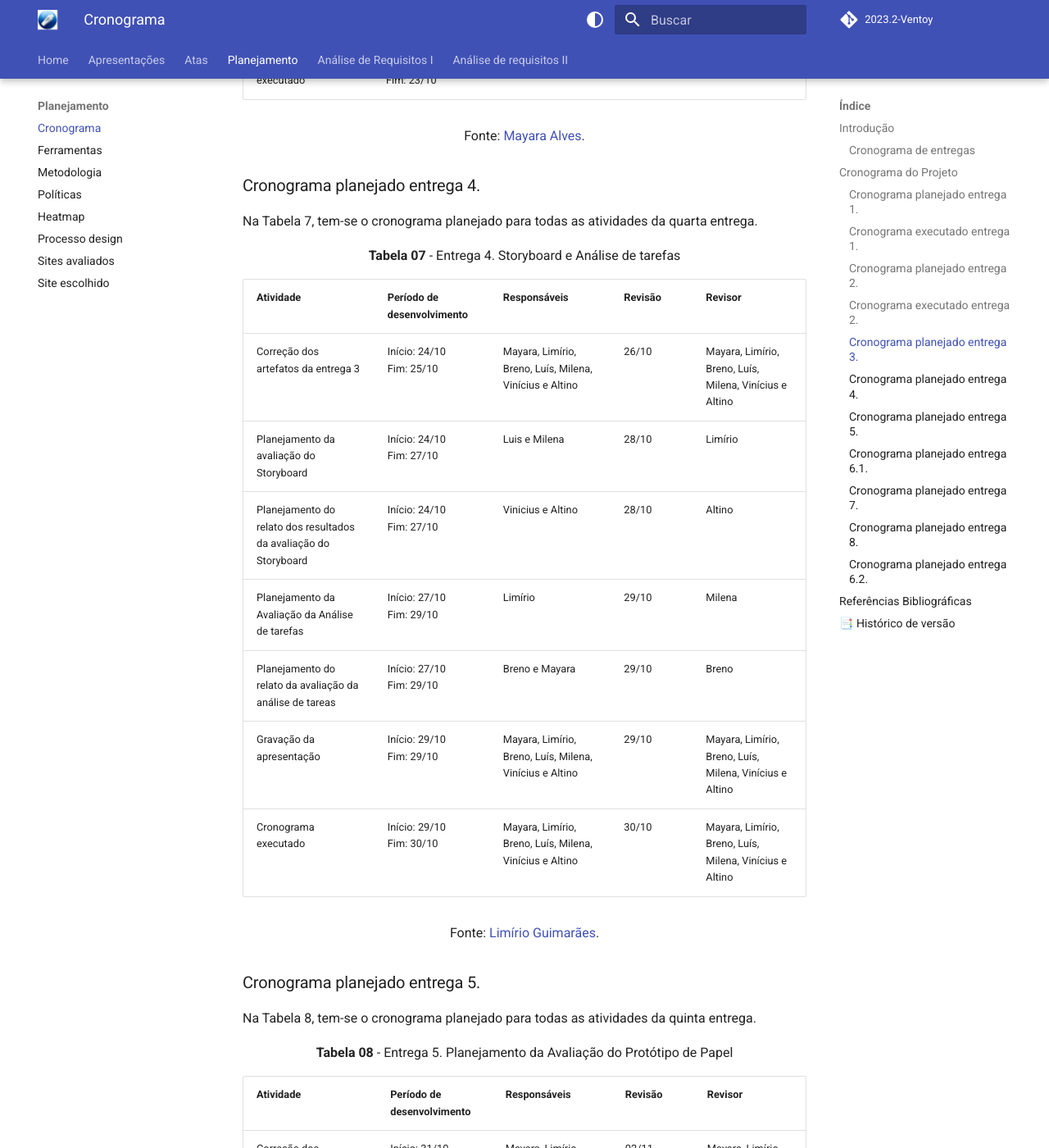
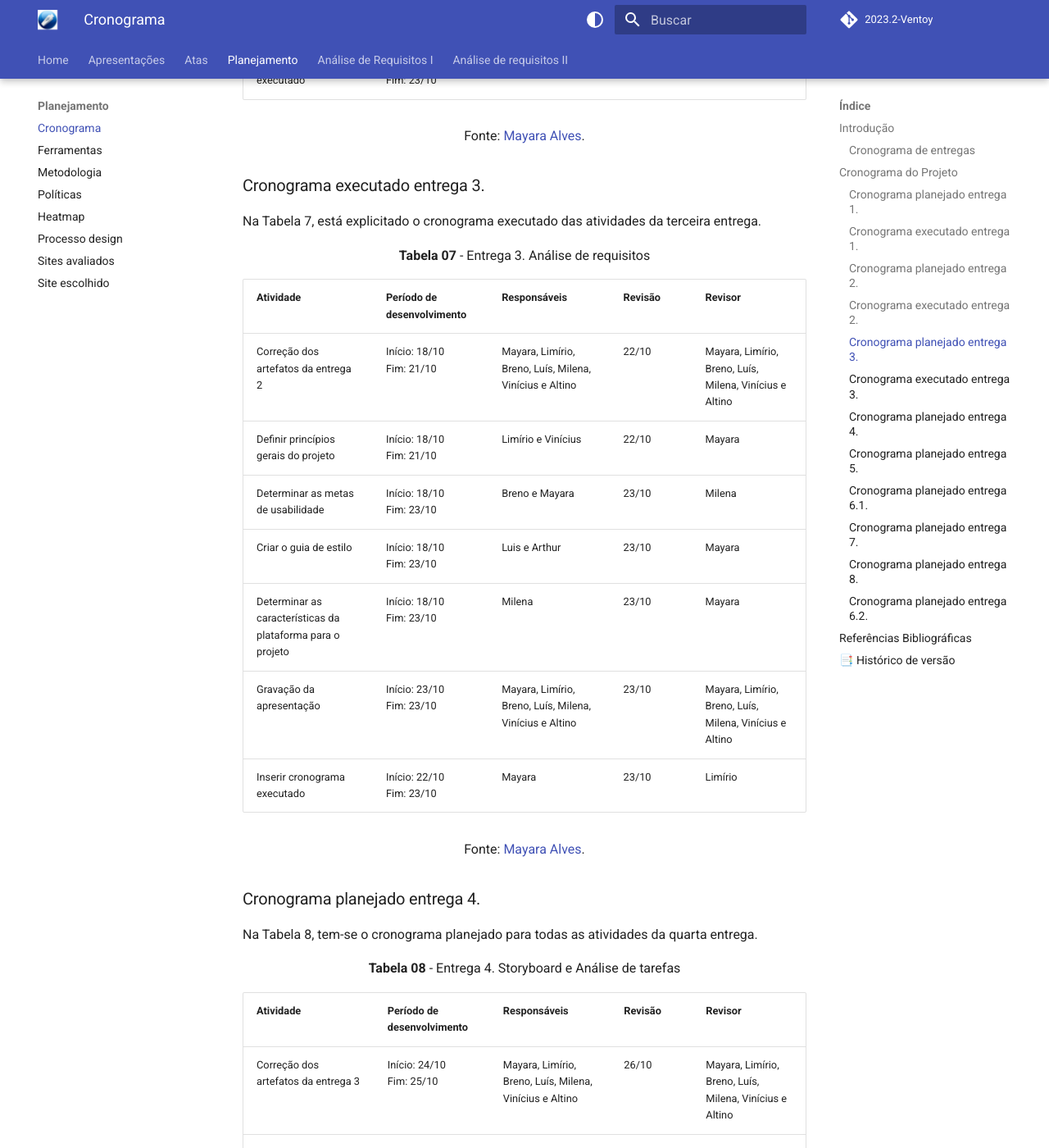
Before and after one commit to Interacao-Humano-Computador/2023.2-Ventoy, an MkDocs documentation site: the page built from docs/planejamento/cronograma.md, in a window 1280 px wide and 1400 px high, scrolled down 8155 px. Shown: the whole window at 82% size. Built offline with MkDocs 1.6.1 and Material for MkDocs 9.7.7, drawn with Linux system fonts in a browser that asks for light colours; comment, search, counter and statistics services are not loaded; some of the changed text lies outside the part shown.

Commit message:
Update cronograma.md

```diff
--- a/docs/planejamento/cronograma.md
+++ b/docs/planejamento/cronograma.md
@@ -141,11 +141,29 @@ Na Tabela 6, tem-se o cronograma planejado para todas as atividades da terceira
 
 <font size="3"><p style="text-align: center">Fonte: [Mayara Alves](https://github.com/Mayara-tech).</p></font>
 
+### Cronograma executado entrega 3.
+
+Na Tabela 7, está explicitado o cronograma executado das atividades da terceira entrega.
+
+<p align="center"><b>Tabela 07</b> - Entrega 3. Análise de requisitos </p>
+
+| Atividade                                                        | Período de desenvolvimento  | Responsáveis       | Revisão   | Revisor            |
+| ---------------------------------------------------------------- | --------------------------- | ------------------ | ----------| ------------------ |
+| Correção dos artefatos da entrega 2                              | Início: 18/10<br>Fim: 21/10 | Mayara, Limírio, Breno, Luís, Milena, Vinícius e Altino                   |   22/10   |Mayara, Limírio, Breno, Luís, Milena, Vinícius e Altino	     |
+| Definir princípios gerais do projeto                             | Início: 18/10<br>Fim: 21/10 | Limírio e Vinícius        |   22/10   | Mayara      |
+| Determinar as metas de usabilidade                               | Início: 18/10<br>Fim: 23/10 | Breno e Mayara            |   23/10   | Milena      |
+| Criar o  guia de estilo                                          | Início: 18/10<br>Fim: 23/10 | Luis e Arthur             |   23/10   | Mayara	     |
+| Determinar as características da plataforma para o projeto       | Início: 18/10<br>Fim: 23/10 | Milena                    |   23/10   | Mayara      |
+| Gravação da apresentação                                         | Início: 23/10<br>Fim: 23/10 | Mayara, Limírio, Breno, Luís, Milena, Vinícius e Altino                    |   23/10   |Mayara, Limírio, Breno, Luís, Milena, Vinícius e Altino      |
+| Inserir cronograma executado                                     | Início: 22/10<br>Fim: 23/10 | Mayara                  |   23/10   | Limírio    |
+
+<font size="3"><p style="text-align: center">Fonte: [Mayara Alves](https://github.com/Mayara-tech).</p></font>
+
 ### Cronograma planejado entrega 4.
 
-Na Tabela 7, tem-se o cronograma planejado para todas as atividades da quarta entrega.
+Na Tabela 8, tem-se o cronograma planejado para todas as atividades da quarta entrega.
 
-<p align="center"><b>Tabela 07</b> - Entrega 4. Storyboard e Análise de tarefas </p>
+<p align="center"><b>Tabela 08</b> - Entrega 4. Storyboard e Análise de tarefas </p>
 
 | Atividade                                                        | Período de desenvolvimento  | Responsáveis       | Revisão   | Revisor            |
 | ---------------------------------------------------------------- | --------------------------- | ------------------ | ----------| ------------------ |
@@ -161,9 +179,9 @@ Na Tabela 7, tem-se o cronograma planejado para todas as atividades da quarta en
 
 ### Cronograma planejado entrega 5.
 
-Na Tabela 8, tem-se o cronograma planejado para todas as atividades da quinta entrega.
+Na Tabela 9, tem-se o cronograma planejado para todas as atividades da quinta entrega.
 
-<p align="center"><b>Tabela 08</b> - Entrega 5. Planejamento da Avaliação do Protótipo de Papel </p>
+<p align="center"><b>Tabela 09</b> - Entrega 5. Planejamento da Avaliação do Protótipo de Papel </p>
 
 | Atividade                                                        	      | Período de desenvolvimento  | Responsáveis       | Revisão   | Revisor            |
 | ------------------------------------------------------------------------| --------------------------- | ------------------ | ----------| ------------------ |
@@ -179,9 +197,9 @@ Na Tabela 8, tem-se o cronograma planejado para todas as atividades da quinta en
 
 ### Cronograma planejado entrega 6.1.
 
-Na Tabela 9, tem-se o cronograma planejado para todas as atividades da entrega 6.1.
+Na Tabela 10, tem-se o cronograma planejado para todas as atividades da entrega 6.1.
 
-<p align="center"><b>Tabela 09</b> - Entrega 6.1. Verificação dos artefatos I </p>
+<p align="center"><b>Tabela 10</b> - Entrega 6.1. Verificação dos artefatos I </p>
 
 | Atividade                                                        	      | Período de desenvolvimento  | Responsáveis       | Revisão   | Revisores          |
 | ------------------------------------------------------------------------| --------------------------- | ------------------ | ----------| ------------------ |
@@ -198,9 +216,9 @@ Na Tabela 9, tem-se o cronograma planejado para todas as atividades da entrega 6
 
 ### Cronograma planejado entrega 7.
 
-Na Tabela 10, tem-se o cronograma planejado para todas as atividades da sétima entrega.
+Na Tabela 11, tem-se o cronograma planejado para todas as atividades da sétima entrega.
 
-<p align="center"><b>Tabela 10</b> - Entrega 7.  Planejamento da Avaliação do protótipo de
+<p align="center"><b>Tabela 11</b> - Entrega 7.  Planejamento da Avaliação do protótipo de
 alta fidelidade </p>
 
 | Atividade                                                        	      | Período de desenvolvimento  | Responsáveis       | Revisão   | Revisores          |
@@ -217,9 +235,9 @@ alta fidelidade </p>
 
 ### Cronograma planejado entrega 8.
 
-Na Tabela 11, tem-se o cronograma planejado para todas as atividades da oitava entrega.
+Na Tabela 12, tem-se o cronograma planejado para todas as atividades da oitava entrega.
 
-<p align="center"><b>Tabela 11</b> - Entrega 8. Relato dos resultados do Protótipo de alta fidelidade </p>
+<p align="center"><b>Tabela 12</b> - Entrega 8. Relato dos resultados do Protótipo de alta fidelidade </p>
 
 | Atividade                                                        	      | Período de desenvolvimento  | Responsáveis       | Revisão   | Revisores          |
 | ------------------------------------------------------------------------| --------------------------- | ------------------ | ----------| ------------------ |
@@ -234,9 +252,9 @@ Na Tabela 11, tem-se o cronograma planejado para todas as atividades da oitava e
 
 ### Cronograma planejado entrega 6.2.
 
-Na Tabela 12, tem-se o cronograma planejado para todas as atividades da entrega 6.2.
+Na Tabela 13, tem-se o cronograma planejado para todas as atividades da entrega 6.2.
 
-<p align="center"><b>Tabela 12</b> - Entrega 6.2. Verificação dos artefatos </p>
+<p align="center"><b>Tabela 13</b> - Entrega 6.2. Verificação dos artefatos </p>
 
 | Atividade                                                        	      | Período de desenvolvimento  | Responsáveis       | Revisão   | Revisores          |
 | ------------------------------------------------------------------------| --------------------------- | ------------------ | ----------| ------------------ |
@@ -263,3 +281,4 @@ Na Tabela 12, tem-se o cronograma planejado para todas as atividades da entrega
 | `1.0`   |26/09/2023 |Criação da primeira versão do cronograma | [Limírio Guimarães](https://github.com/LimirioGuimaraes), [Mayara Alves](https://github.com/Mayara-tech) e [Altino Arthur](https://github.com/arthurrochamoreira) | [Breno Queiroz](https://github.com/brenob6)|
 | `1.1`   |06/10/2023 |Adicionando cronograma executado da primeira entrega|[Mayara Alves](https://github.com/Mayara-tech)| [Limírio Guimarães](https://github.com/LimirioGuimaraes)|
 | `1.2`   |17/10/2023 |Adicionando cronograma executado da segunda entrega|[Mayara Alves](https://github.com/Mayara-tech)| [Limírio Guimarães](https://github.com/LimirioGuimaraes)|
+| `1.3`   |23/10/2023 |Adicionando cronograma executado da terceira entrega|[Mayara Alves](https://github.com/Mayara-tech)| [Limírio Guimarães](https://github.com/LimirioGuimaraes)|
```
